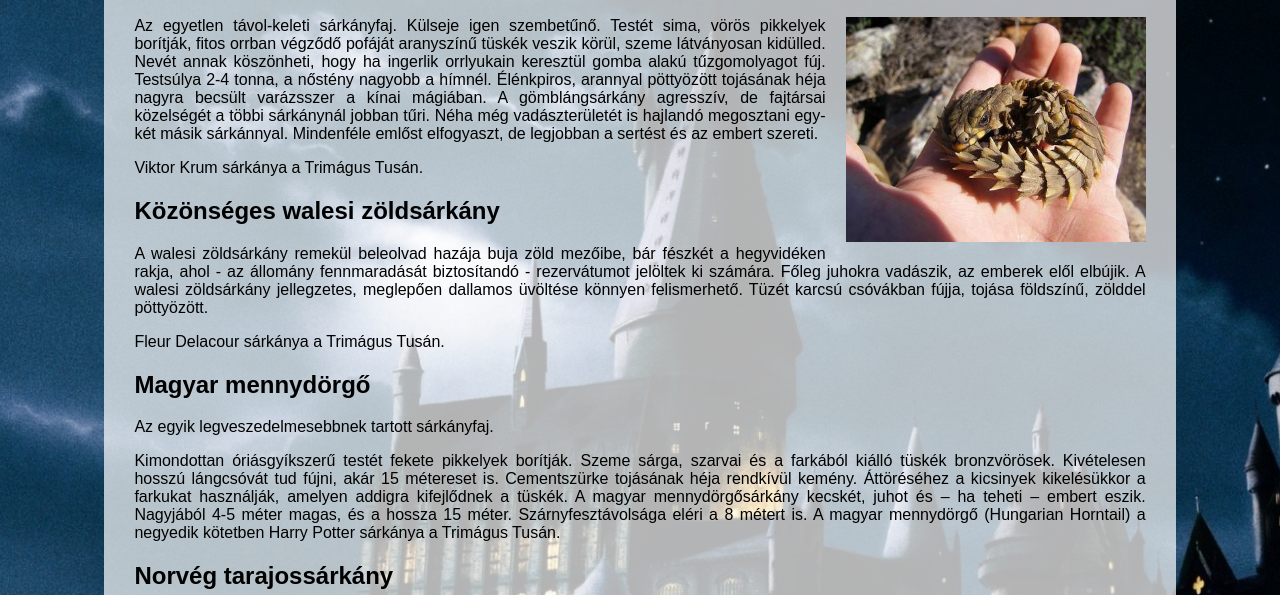
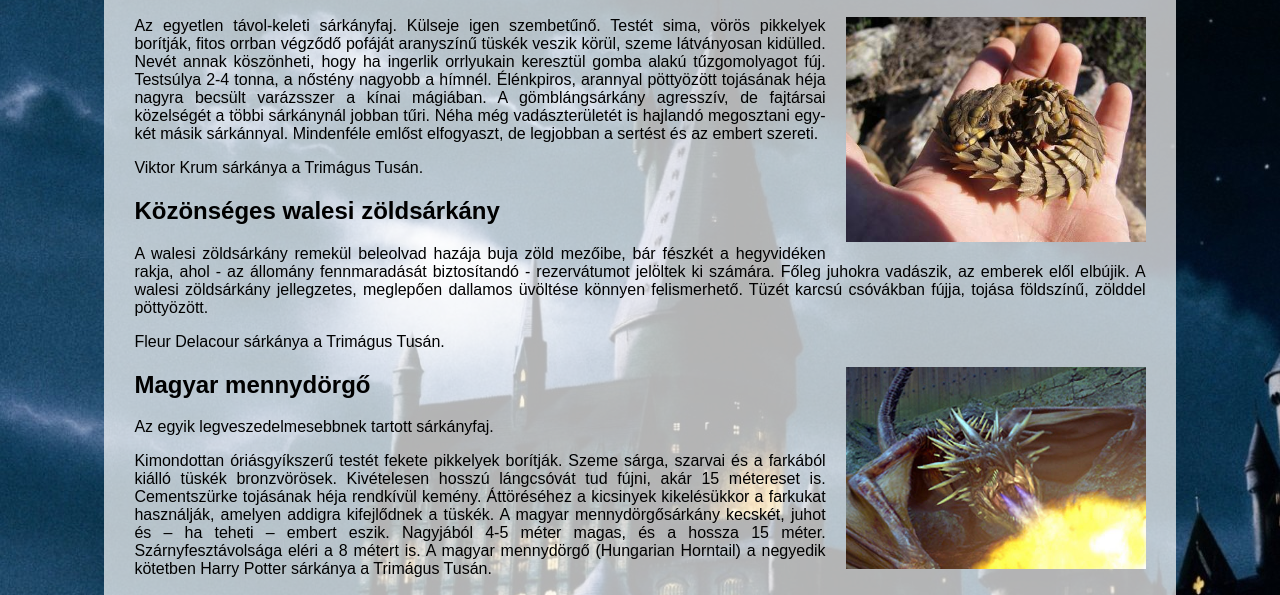
Before and after one commit to tothmartin/sarkanyok, a plain HTML site: page index.html in a window 1280 px wide. Shown: the part 149-744 px from the top of the page. Drawn offline with Linux system fonts and the light colour scheme.

Commit message:
13. feladat

```diff
--- a/index.html
+++ b/index.html
@@ -20,6 +20,8 @@
 
     <p>Fleur Delacour sárkánya a Trimágus Tusán.</p>
 
+    <img src="magyarmennydorgo.jpg" title="Magyar mennydörgő" class="jobbrakep">
+
     <h2>Magyar mennydörgő</h2>
     <p>Az egyik legveszedelmesebbnek tartott sárkányfaj.</p>
 
```
